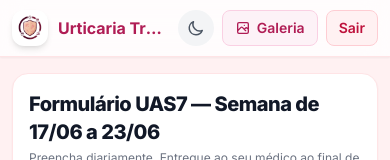
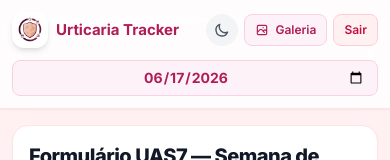
Before and after one commit to Victor-dias96/Urticaria-Tracker, a Next.js app: page / in a window 390 px wide. Shown: the top 160 px of the page. Built offline with nearby package versions, Linux system fonts and the light colour scheme; no server answers.

Commit message:
style(header): melhora responsividade mobile do seletor de semana

```diff
--- a/src/components/Header.tsx
+++ b/src/components/Header.tsx
@@ -3,6 +3,7 @@
 import { useRouter } from 'next/navigation'
 import Link from 'next/link'
 import { supabase } from '@/lib/supabase'
+
 interface HeaderProps {
   dark: boolean
   onToggleDark: () => void
@@ -21,14 +22,21 @@ export default function Header({ dark, onToggleDark, startDate, onStartDateChang
 
   return (
     <header className="sticky top-0 z-50 bg-white/80 dark:bg-gray-900/80 backdrop-blur-md border-b border-rose-100 dark:border-gray-800 shadow-sm transition-colors duration-300">
-      <div className="max-w-5xl mx-auto px-3 sm:px-6 h-14 sm:h-16 flex items-center justify-between gap-3">
-        {/* Logo + title */}
-        <div className="flex items-center gap-2.5 min-w-0">
+      {/* A MÁGICA ACONTECE AQUI:
+        1. Tiramos o 'h-14' fixo do celular e colocamos 'py-3' (padding) para o cabeçalho poder crescer.
+        2. Usamos flex-wrap para permitir múltiplas linhas.
+      */}
+      <div className="max-w-5xl mx-auto px-3 sm:px-6 py-3 sm:py-0 sm:h-16 flex flex-wrap items-center justify-between gap-y-3 gap-x-2">
+
+        {/* ==================================================== */}
+        {/* 1. LOGO (Sempre primeiro: order-1)                   */}
+        {/* ==================================================== */}
+        <div className="flex items-center gap-2 min-w-0 order-1">
           <div className="w-9 h-9 sm:w-10 sm:h-10 rounded-xl shrink-0 shadow-md overflow-hidden bg-white dark:bg-gray-800 flex items-center justify-center">
             <img src="/logo.png" alt="Urticaria Tracker Logo" className="w-full h-full object-contain p-0.5" />
           </div>
           <div className="min-w-0">
-            <h1 className="text-wine-700 dark:text-wine-300 font-bold text-base sm:text-lg leading-tight truncate">
+            <h1 className="text-wine-700 dark:text-wine-300 font-bold text-[15px] sm:text-lg leading-tight truncate">
               Urticaria Tracker
             </h1>
             <p className="text-gray-400 dark:text-gray-500 text-[10px] sm:text-xs leading-tight hidden sm:block">
@@ -37,31 +45,23 @@ export default function Header({ dark, onToggleDark, startDate, onStartDateChang
           </div>
         </div>
 
-        {/* Right side: week badge + dark toggle */}
-        <div className="flex items-center gap-2 shrink-0">
-          <div className="hidden sm:flex items-center gap-2 bg-wine-50 dark:bg-wine-950 border border-wine-200 dark:border-wine-800 text-wine-700 dark:text-wine-300 rounded-lg px-3 py-1.5 text-xs font-semibold transition-colors duration-200">
-            <span className="whitespace-nowrap">Semana de:</span>
-            <input
-              type="date"
-              value={startDate}
-              onChange={(e) => onStartDateChange(e.target.value)}
-              className="bg-transparent border-none outline-none text-wine-700 dark:text-wine-300 font-bold focus:ring-0 p-0 m-0 cursor-pointer text-xs"
-            />
-          </div>
-
+        {/* ==================================================== */}
+        {/* 2. BOTÕES DE AÇÃO (No mobile ficam no topo: order-2)  */}
+        {/* ==================================================== */}
+        <div className="flex items-center gap-1.5 sm:gap-2 order-2 sm:order-3 ml-auto sm:ml-0">
           {/* Dark mode toggle */}
           <button
             onClick={onToggleDark}
             id="dark-mode-toggle"
             aria-label="Alternar tema claro/escuro"
-            className="w-9 h-9 rounded-full flex items-center justify-center bg-gray-100 dark:bg-gray-800 hover:bg-gray-200 dark:hover:bg-gray-700 text-gray-600 dark:text-gray-300 transition-all duration-200 hover:scale-105"
+            className="w-8 h-8 sm:w-9 sm:h-9 rounded-full flex items-center justify-center bg-gray-100 dark:bg-gray-800 hover:bg-gray-200 dark:hover:bg-gray-700 text-gray-600 dark:text-gray-300 transition-all duration-200 hover:scale-105 shrink-0"
           >
             {dark ? (
-              <svg className="w-4.5 h-4.5 w-[18px] h-[18px]" fill="none" viewBox="0 0 24 24" stroke="currentColor" strokeWidth={2}>
+              <svg className="w-4 h-4 sm:w-[18px] sm:h-[18px]" fill="none" viewBox="0 0 24 24" stroke="currentColor" strokeWidth={2}>
                 <path strokeLinecap="round" strokeLinejoin="round" d="M12 3v1m0 16v1m9-9h-1M4 12H3m15.364-6.364l-.707.707M6.343 17.657l-.707.707M17.657 17.657l-.707-.707M6.343 6.343l-.707-.707M12 8a4 4 0 100 8 4 4 0 000-8z" />
               </svg>
             ) : (
-              <svg className="w-[18px] h-[18px]" fill="none" viewBox="0 0 24 24" stroke="currentColor" strokeWidth={2}>
+              <svg className="w-4 h-4 sm:w-[18px] sm:h-[18px]" fill="none" viewBox="0 0 24 24" stroke="currentColor" strokeWidth={2}>
                 <path strokeLinecap="round" strokeLinejoin="round" d="M20.354 15.354A9 9 0 018.646 3.646 9.003 9.003 0 0012 21a9.003 9.003 0 008.354-5.646z" />
               </svg>
             )}
@@ -71,9 +71,9 @@ export default function Header({ dark, onToggleDark, startDate, onStartDateChang
           <Link
             href="/galeria"
             title="Ver Galeria de Crises"
-            className="flex items-center justify-center gap-1.5 bg-wine-50 dark:bg-wine-950/30 hover:bg-wine-100 dark:hover:bg-wine-900/50 text-wine-700 dark:text-wine-300 px-3 h-9 rounded-lg text-sm font-semibold transition-colors duration-200 border border-wine-200 dark:border-wine-800"
+            className="flex items-center justify-center gap-1.5 bg-wine-50 dark:bg-wine-950/30 hover:bg-wine-100 dark:hover:bg-wine-900/50 text-wine-700 dark:text-wine-300 px-2.5 sm:px-3 h-8 sm:h-9 rounded-lg text-xs sm:text-sm font-semibold transition-colors duration-200 border border-wine-200 dark:border-wine-800"
           >
-            <svg className="w-4 h-4 shrink-0" fill="none" viewBox="0 0 24 24" stroke="currentColor" strokeWidth={2}>
+            <svg className="w-3.5 h-3.5 sm:w-4 sm:h-4 shrink-0" fill="none" viewBox="0 0 24 24" stroke="currentColor" strokeWidth={2}>
               <path strokeLinecap="round" strokeLinejoin="round" d="M4 16l4.586-4.586a2 2 0 012.828 0L16 16m-2-2l1.586-1.586a2 2 0 012.828 0L20 14m-6-6h.01M6 20h12a2 2 0 002-2V6a2 2 0 00-2-2H6a2 2 0 00-2 2v12a2 2 0 002 2z" />
             </svg>
             <span className="hidden sm:inline">Galeria de Crises</span>
@@ -84,11 +84,25 @@ export default function Header({ dark, onToggleDark, startDate, onStartDateChang
           <button
             onClick={handleLogout}
             title="Sair da conta"
-            className="flex items-center justify-center bg-rose-50 dark:bg-rose-900/30 hover:bg-rose-100 dark:hover:bg-rose-800/50 text-rose-700 dark:text-rose-300 px-3 h-9 rounded-lg text-sm font-semibold transition-colors duration-200 border border-rose-200 dark:border-rose-800"
+            className="flex items-center justify-center bg-rose-50 dark:bg-rose-900/30 hover:bg-rose-100 dark:hover:bg-rose-800/50 text-rose-700 dark:text-rose-300 px-2.5 sm:px-3 h-8 sm:h-9 rounded-lg text-xs sm:text-sm font-semibold transition-colors duration-200 border border-rose-200 dark:border-rose-800"
           >
             Sair
           </button>
         </div>
+
+        {/* ==================================================== */}
+        {/* 3. SELETOR DE SEMANA (Desce pro rodapé: order-3)     */}
+        {/* ==================================================== */}
+        <div className="flex items-center justify-center gap-2 bg-wine-50 dark:bg-wine-950 border border-wine-200 dark:border-wine-800 text-wine-700 dark:text-wine-300 rounded-lg px-3 py-1.5 text-sm font-semibold transition-colors duration-200 w-full sm:w-auto order-3 sm:order-2 sm:mr-3">
+          <span className="whitespace-nowrap hidden sm:inline">Semana de:</span>
+          <input
+            type="date"
+            value={startDate}
+            onChange={(e) => onStartDateChange(e.target.value)}
+            className="bg-transparent border-none outline-none text-wine-700 dark:text-wine-300 font-bold focus:ring-0 p-0 m-0 cursor-pointer text-sm w-full sm:w-auto text-center sm:text-left"
+          />
+        </div>
+
       </div>
     </header>
   )
```
